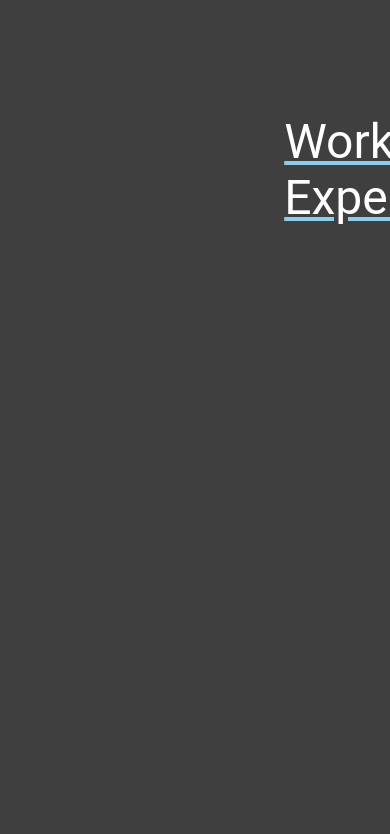
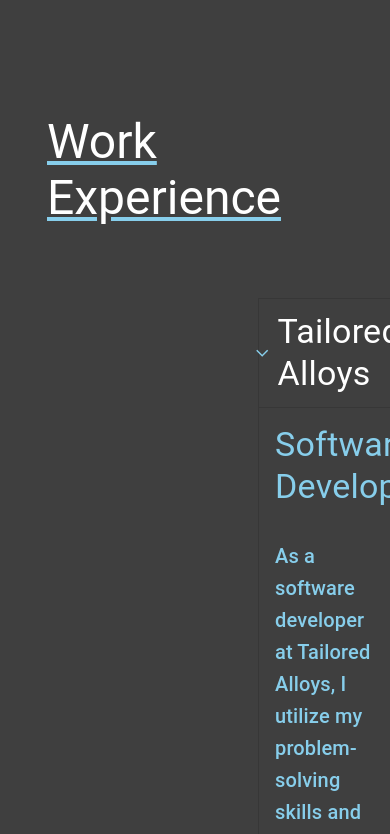
Before and after one commit to Ajmicco18/personalWebsite, a React (Create React App) app: page / in a window 390 px wide. Shown: the part 3590-4424 px from the top of the page. Built offline with nearby package versions, Linux system fonts and the light colour scheme.

Commit message:
began starting responsive design

```diff
--- a/src/components/Experience.jsx
+++ b/src/components/Experience.jsx
@@ -11,6 +11,23 @@
 import { useState } from "react";
 
 
+const Wrapper = styled(Container)(({ theme }) => ({
+    maxWidth: "xl",
+    margin: "25vh 10vh 25vh 30vh",
+    [theme.breakpoints.down("lg")]: {
+        margin: "25vh 20vh 25vh 20vh",
+        fontSize: "10px"
+
+    },
+    [theme.breakpoints.down("md")]: {
+        margin: "25vh 25vh 25vh 0vh",
+
+    },
+    [theme.breakpoints.down("sm")]: {
+        margin: "25vh 25vh 25vh 0vh",
+
+    }
+}))
 const Accordion = styled((props) => (
     <MuiAccordion disableGutters elevation={0} square {...props} />
 
@@ -58,8 +75,8 @@
     };
 
     return (
-
-        <Container maxWidth="xl" sx={{ margin: "25vh 10vh 25vh 30vh" }}>
+        <Wrapper>
+            <Container >
                 <Grid container spacing={2}>
                     <Grid item xs={6} md={6}>
                         <Typography variant="h3" component="div" color="white" sx={{ textDecoration: "underline", textDecorationColor: "skyblue" }}>
@@ -169,6 +186,7 @@
                     </Grid>
                 </Grid>
             </Container>
+        </Wrapper>
 
     )
 }
```
Lines whose indentation alone changed are shown as unchanged.
